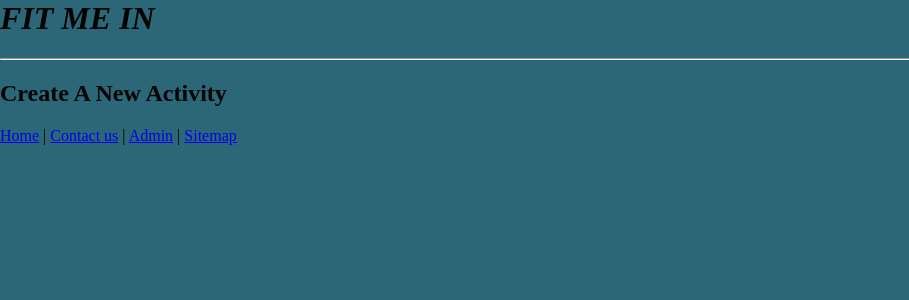
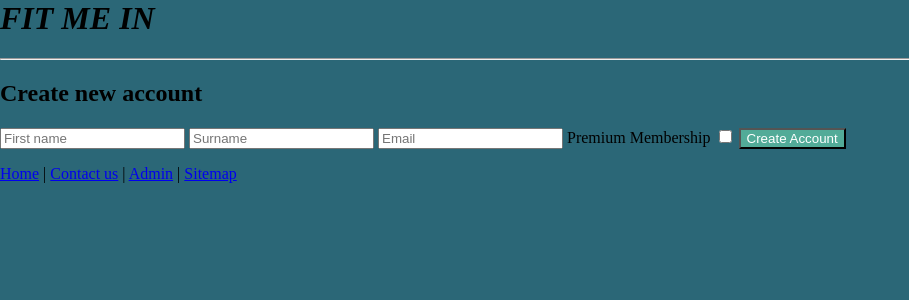
Before and after one commit to AK-UGlas/fit-me-in, a Flask app: page /members/join in a window 1280 px wide. Shown: the top 300 px of the page, without its empty margins (0-909 px from the left). Run offline with Flask 2, Linux system fonts and the light colour scheme.

Commit message:
nadd new member working

```diff
--- a/controllers/members_controller.py
+++ b/controllers/members_controller.py
@@ -12,12 +12,14 @@ def new_member():
     return render_template("members/join.html", title="become a member")
 
 # add new member and display dashboards
-@members_bp.route("/members/join")
+@members_bp.route("/members/join", methods=['POST'])
 def create_member():
     first = request.form['first-name']
     last = request.form['last-name']
     email = request.form['email']
-    premium = request.form['premium']
+    premium = False
+    if premium in request.form:
+        premium = True
 
     new_member = member_repo.save( Member(first, last, email, premium) )
 
--- a/static/css/forms.css
+++ b/static/css/forms.css
@@ -0,0 +1,8 @@
+#join-form {
+    display : flex;
+}
+
+input[type=submit] {
+    color: white;
+    background-color: #52ab98;
+}
--- a/templates/members/join.html
+++ b/templates/members/join.html
@@ -4,9 +4,16 @@
 
 {% block content %}
 <section>
-<h2> Create A New Activity </h2>
-<div>
-<form action="/members"></form>
+<h2> Create new account </h2>
+<div id="join-form">
+    <form action="/members/join" method='POST'>
+        <input type="text" id="first-name" name="first-name" placeholder="First name" required>
+        <input type="text" id="last-name" name="last-name" placeholder="Surname" required>
+        <input type="email" id="email" name="email" placeholder="Email" required>
+        <label for="premium">Premium Membership</label>
+        <input type="checkbox" id="premium" name="premium" value="premium">
+        <input type="submit" id="submit" value="Create Account">
+    </form>
 </div>
 </section>
 {% endblock %}
```
